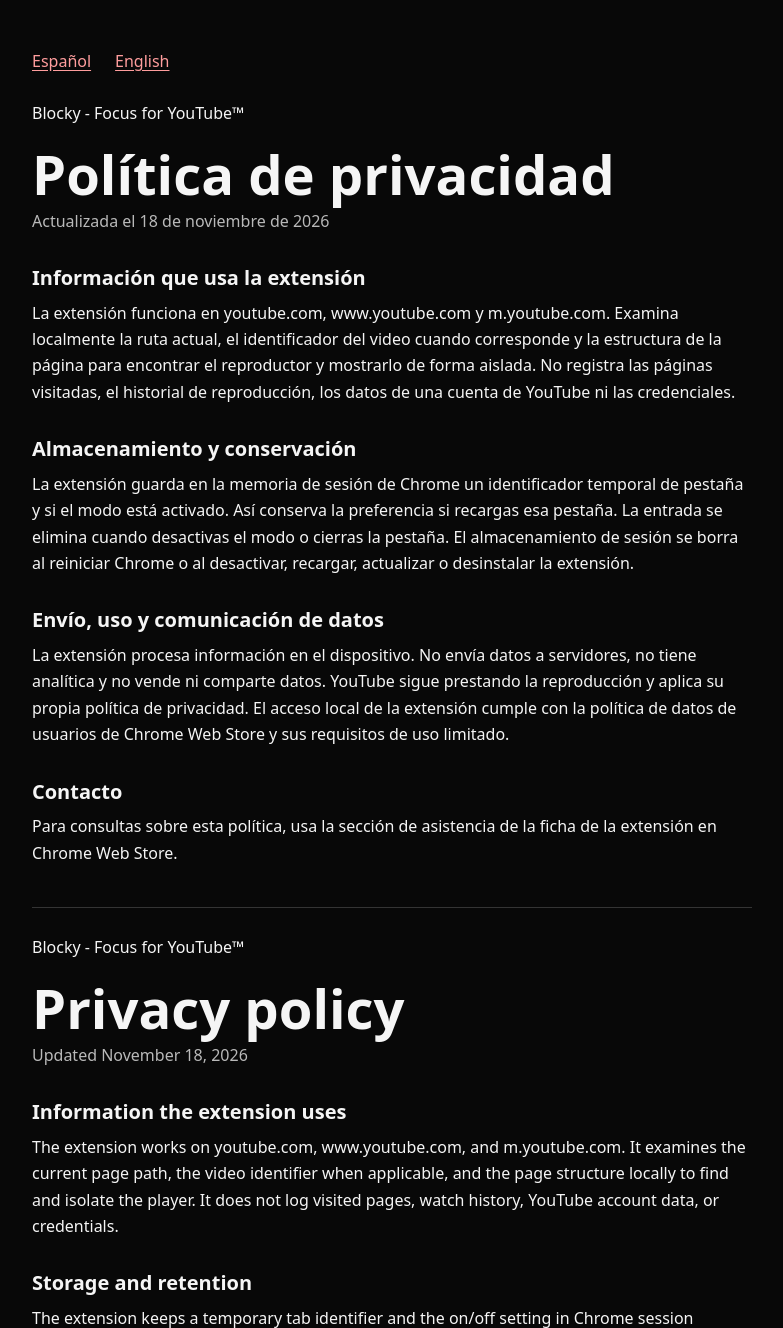
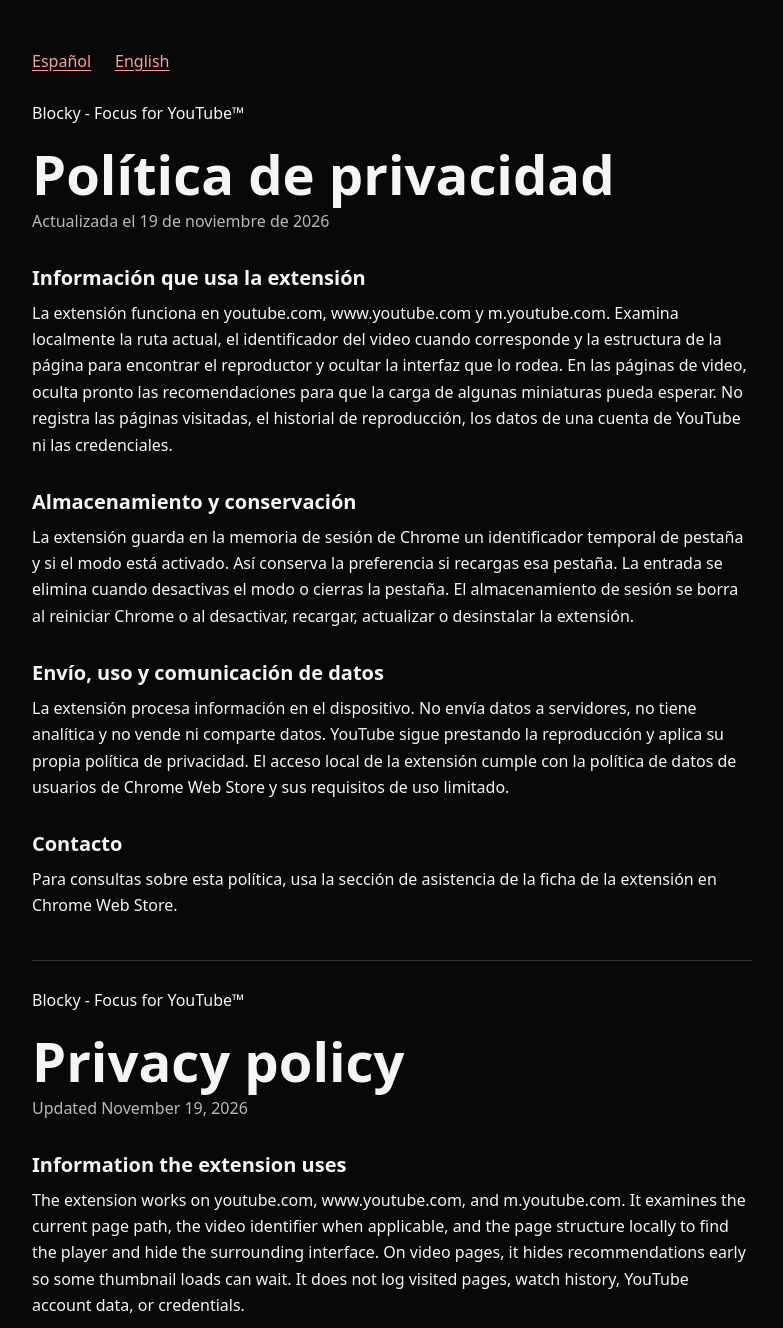
Before and after one commit to dwaxgio/privacy-policy-extension, a plain HTML site: page focus/index.html in a window 1280 px wide. Shown: the top 1328 px of the page, without its empty margins (248-1031 px from the left). Drawn offline with Linux system fonts and the light colour scheme.

Commit message:
Describe deferred recommendation thumbnails in Focus privacy policy

```diff
--- a/focus/index.html
+++ b/focus/index.html
@@ -34,10 +34,10 @@
     <section id="es" aria-labelledby="titulo-es">
       <p>Blocky - Focus for YouTube™</p>
       <h1 id="titulo-es">Política de privacidad</h1>
-      <p class="updated">Actualizada el <time datetime="2026-11-18">18 de noviembre de 2026</time></p>
+      <p class="updated">Actualizada el <time datetime="2026-11-19">19 de noviembre de 2026</time></p>
 
       <h2>Información que usa la extensión</h2>
-      <p>La extensión funciona en youtube.com, www.youtube.com y m.youtube.com. Examina localmente la ruta actual, el identificador del video cuando corresponde y la estructura de la página para encontrar el reproductor y mostrarlo de forma aislada. No registra las páginas visitadas, el historial de reproducción, los datos de una cuenta de YouTube ni las credenciales.</p>
+      <p>La extensión funciona en youtube.com, www.youtube.com y m.youtube.com. Examina localmente la ruta actual, el identificador del video cuando corresponde y la estructura de la página para encontrar el reproductor y ocultar la interfaz que lo rodea. En las páginas de video, oculta pronto las recomendaciones para que la carga de algunas miniaturas pueda esperar. No registra las páginas visitadas, el historial de reproducción, los datos de una cuenta de YouTube ni las credenciales.</p>
 
       <h2>Almacenamiento y conservación</h2>
       <p>La extensión guarda en la memoria de sesión de Chrome un identificador temporal de pestaña y si el modo está activado. Así conserva la preferencia si recargas esa pestaña. La entrada se elimina cuando desactivas el modo o cierras la pestaña. El almacenamiento de sesión se borra al reiniciar Chrome o al desactivar, recargar, actualizar o desinstalar la extensión.</p>
@@ -51,10 +51,10 @@
     <section id="en" lang="en" aria-labelledby="title-en">
       <p>Blocky - Focus for YouTube™</p>
       <h1 id="title-en">Privacy policy</h1>
-      <p class="updated">Updated <time datetime="2026-11-18">November 18, 2026</time></p>
+      <p class="updated">Updated <time datetime="2026-11-19">November 19, 2026</time></p>
 
       <h2>Information the extension uses</h2>
-      <p>The extension works on youtube.com, www.youtube.com, and m.youtube.com. It examines the current page path, the video identifier when applicable, and the page structure locally to find and isolate the player. It does not log visited pages, watch history, YouTube account data, or credentials.</p>
+      <p>The extension works on youtube.com, www.youtube.com, and m.youtube.com. It examines the current page path, the video identifier when applicable, and the page structure locally to find the player and hide the surrounding interface. On video pages, it hides recommendations early so some thumbnail loads can wait. It does not log visited pages, watch history, YouTube account data, or credentials.</p>
 
       <h2>Storage and retention</h2>
       <p>The extension keeps a temporary tab identifier and the on/off setting in Chrome session memory. This preserves your setting when you reload that tab. The entry is removed when you turn the mode off or close the tab. Session storage is cleared when Chrome restarts or when the extension is disabled, reloaded, updated, or uninstalled.</p>
```
